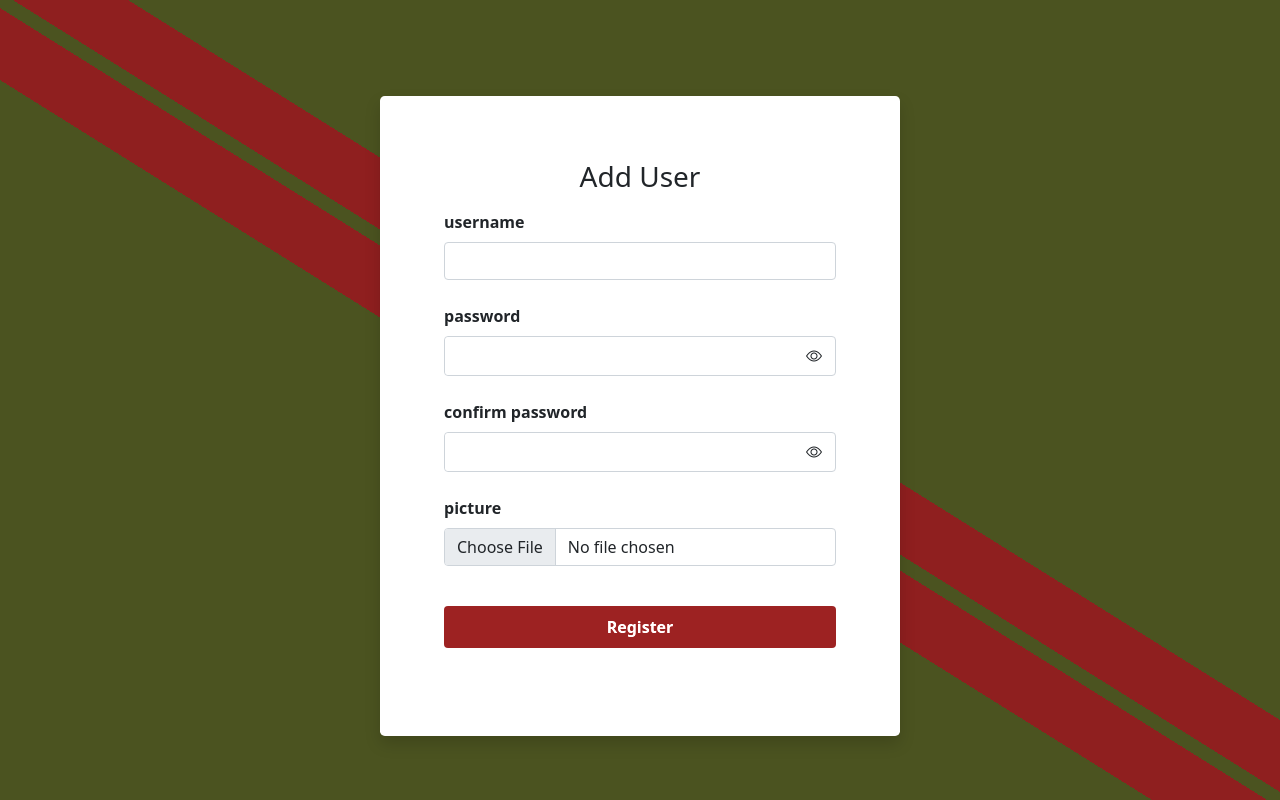
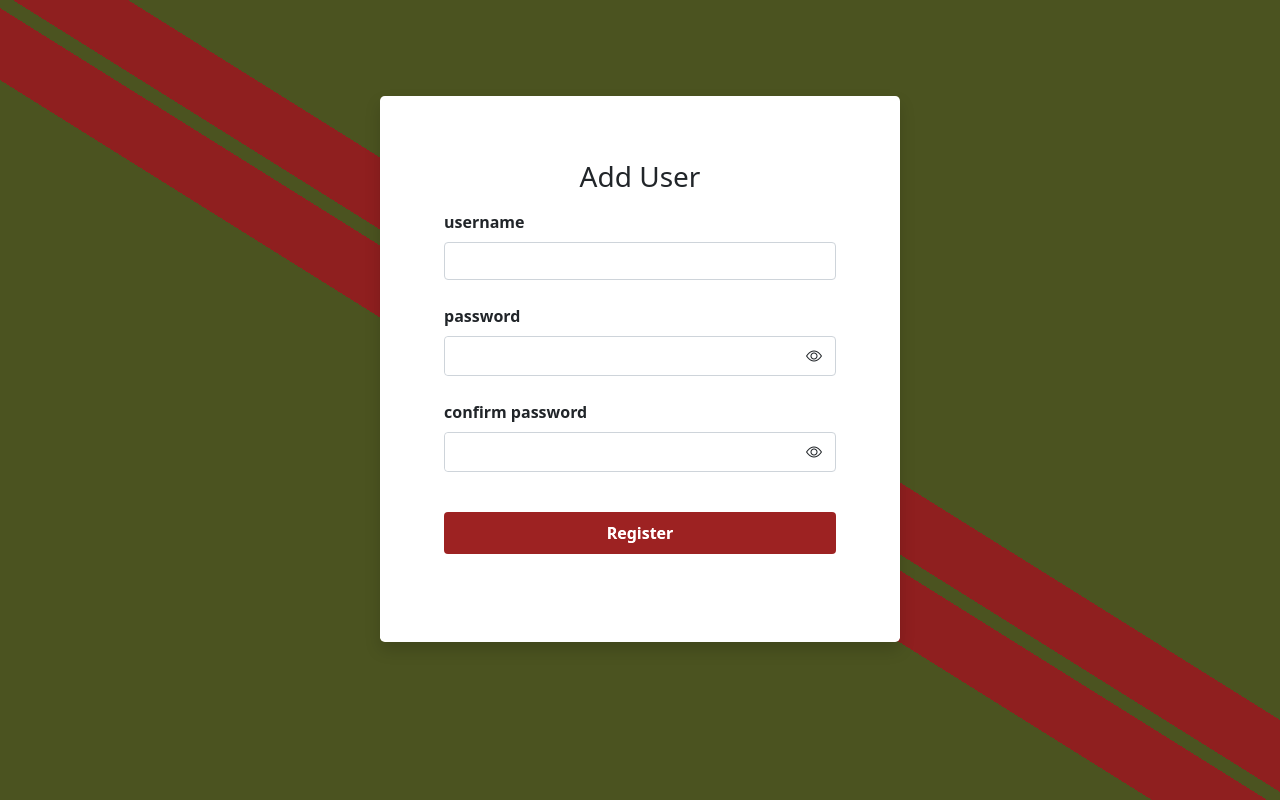
Before and after one commit to yuvalgrofman/Soldier_Tracker, a React (Create React App) app in the folder web-client/: page /Settings/AddUser in a window 1280 px wide. Built offline with nearby package versions, Linux system fonts and the light colour scheme.

Commit message:
Removed picture from user

```diff
--- a/web-client/src/AddUser/AddUser.js
+++ b/web-client/src/AddUser/AddUser.js
@@ -24,7 +24,6 @@ function AddUser() {
         username: "",
         password: "",
         confirmPassword: "",
-        profilePic: "",
     });
 
     const [error, setError] = React.useState("");
@@ -65,8 +64,6 @@ function AddUser() {
             error = "Confirm password is required";
         } else if (user.password !== user.confirmPassword) {
             error = "Confirm password is not match";
-        } else if (!user.profilePic) {
-            error = "Picture is required";
         } else {
             handleSubmit(setError);
         }
@@ -75,7 +72,8 @@ function AddUser() {
     };
 
     const handleSubmit = async (setError) => {
-        const response = await postUser(user);
+        const userDB = { username: user.username, password: user.password }
+        const response = await postUser(userDB);
 
         if (response["status"] === 409) {
             setError("User already exists");
@@ -128,17 +126,6 @@ function AddUser() {
                                         }}
                                     />
 
-                                    {/*Picture*/}
-                                    <ImgField
-                                        name="profilePic"
-                                        id="form-picture"
-                                        text="picture"
-                                        value={user.picture}
-                                        handleChange={(value) => {
-                                            handleChange("profilePic", value);
-                                        }}
-                                    />
-
                                     {/*Submit and redirection to sign in*/}
                                     <div className="d-flex flex-column">
                                         <p className="error-message bold mx-auto mb-3">{error}</p>
```
